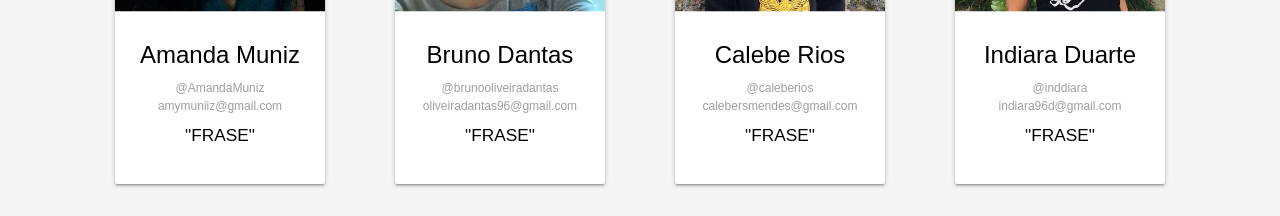
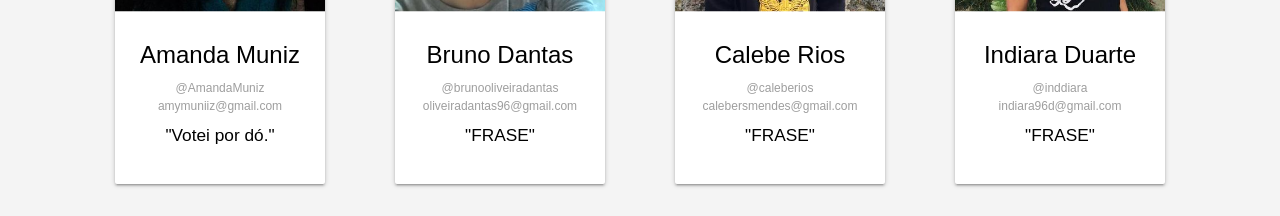
Before and after one commit to DesenhoSoftware-2018-2/wiki, a React (Create React App) app: page / in a window 1280 px wide. Shown: the part 1880-2096 px from the top of the page. Built offline with nearby package versions, Linux system fonts and the light colour scheme.

Commit message:
#14 Adding phrase to Amanda's card

```diff
--- a/src/components/structures/homePage/Home.js
+++ b/src/components/structures/homePage/Home.js
@@ -18,7 +18,7 @@ class Home extends Component {
         name: "Amanda Muniz",
         git: "AmandaMuniz",
         email: "amymuniiz@gmail.com",
-        frase: '"FRASE"'
+        frase: '"Votei por dó."'
       },
       {
         img: "bruno.jpeg",
```
